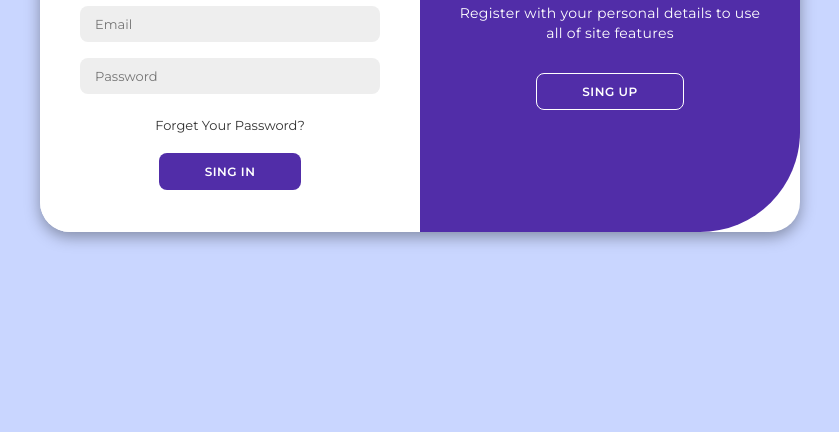
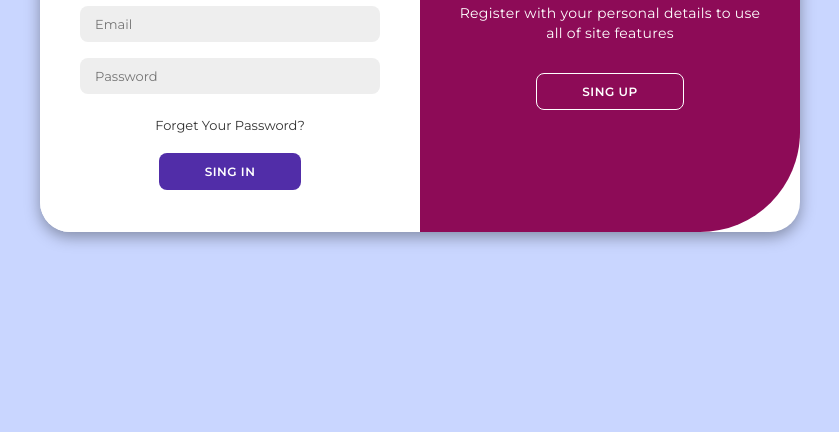
Before and after one commit to muriidi-mohamed-ali/Animated-login, a plain HTML site: page index.html in a window 1280 px wide. Shown: the part 368-800 px from the top of the page, without its empty margins (220-1059 px from the left). Drawn offline with Linux system fonts and the light colour scheme.

Commit message:
wxaa badaley toggle bg color

```diff
--- a/style.css
+++ b/style.css
@@ -143,7 +143,7 @@ body{
     transform: translateX(-100%);
 }
 .toggle{
-    background-color: #512da8;
+    background-color: #8d0b57;
     height: 100%;
     background: linear-gradient(to right #5c6bc0, #512da8);
     color: #fff;
```
